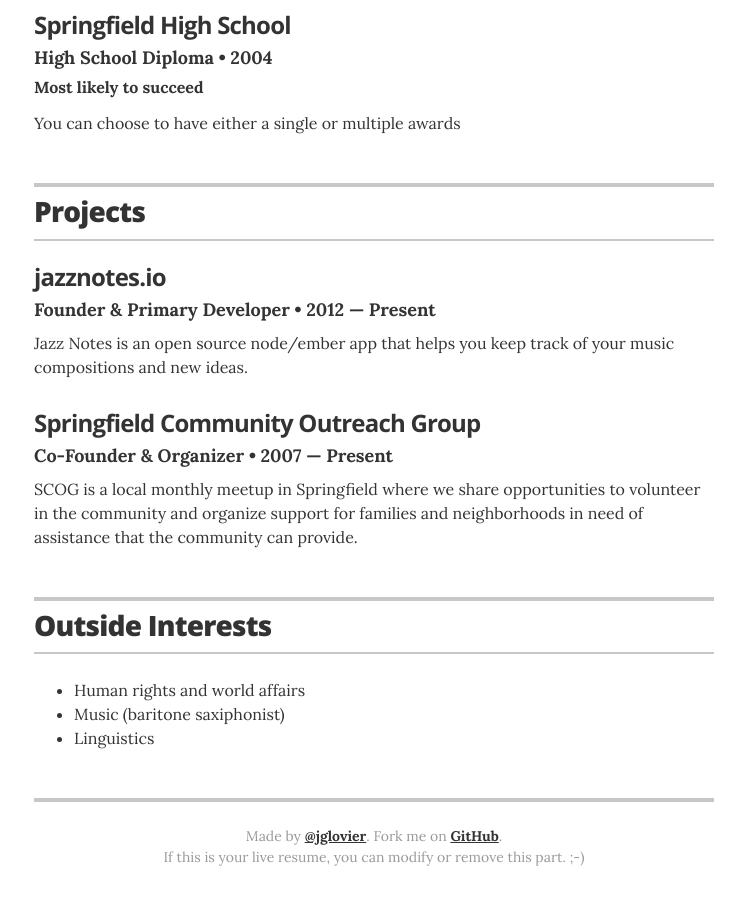
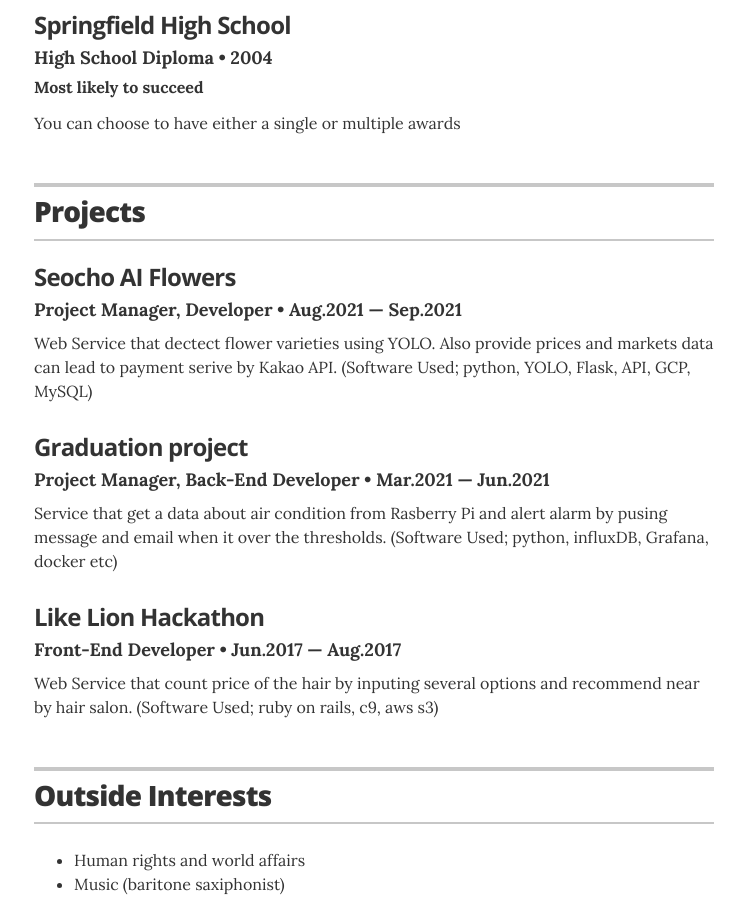
Before and after one commit to jglovier/resume-template, a Jekyll site: the page built from index.html, in a window 1280 px wide and 900 px high, scrolled down 942 px. Shown: the whole window, without its empty margins (266-1011 px from the left). Built offline with Jekyll 4.4.1, drawn with Linux system fonts in a browser that asks for light colours.

Commit message:
Update projects.yml

```diff
--- a/_data/projects.yml
+++ b/_data/projects.yml
@@ -1,16 +1,23 @@
 # Projects
 # uncomment the urls if you wish to display them, and add your own URL
 
-# jazznotes.io
-- project: jazznotes.io
-  role: Founder & Primary Developer
-  duration: 2012 &mdash; Present
+# Seocho AI Flowers
+- project: Seocho AI Flowers
+  role: Project Manager, Developer
+  duration: Aug.2021 &mdash; Sep.2021
   # url: "#"
-  description: Jazz Notes is an open source node/ember app that helps you keep track of your music compositions and new ideas.
+  description: Web Service that dectect flower varieties using YOLO. Also provide prices and markets data can lead to payment serive by Kakao API. (Software Used; python, YOLO, Flask, API, GCP, MySQL)
 
-# Springfield Community Outreach Group
-- project: Springfield Community Outreach Group
-  role: Co-Founder & Organizer
-  duration: 2007 &mdash; Present
+# Graduation project
+- project: Graduation project
+  role: Project Manager, Back-End Developer
+  duration: Mar.2021 &mdash; Jun.2021
   # url: "#"
-  description: SCOG is a local monthly meetup in Springfield where we share opportunities to volunteer in the community and organize support for families and neighborhoods in need of assistance that the community can provide.
+  description: Service that get a data about air condition from Rasberry Pi and alert alarm by pusing message and email when it over the thresholds. (Software Used; python, influxDB, Grafana, docker etc)
+
+# Like Lion Hackerthon
+- project: Like Lion Hackathon
+  role: Front-End Developer
+  duration: Jun.2017 &mdash; Aug.2017
+  # url: "#"
+  description: Web Service that count price of the hair by inputing several options and recommend near by hair salon. (Software Used; ruby on rails, c9, aws s3)
```
